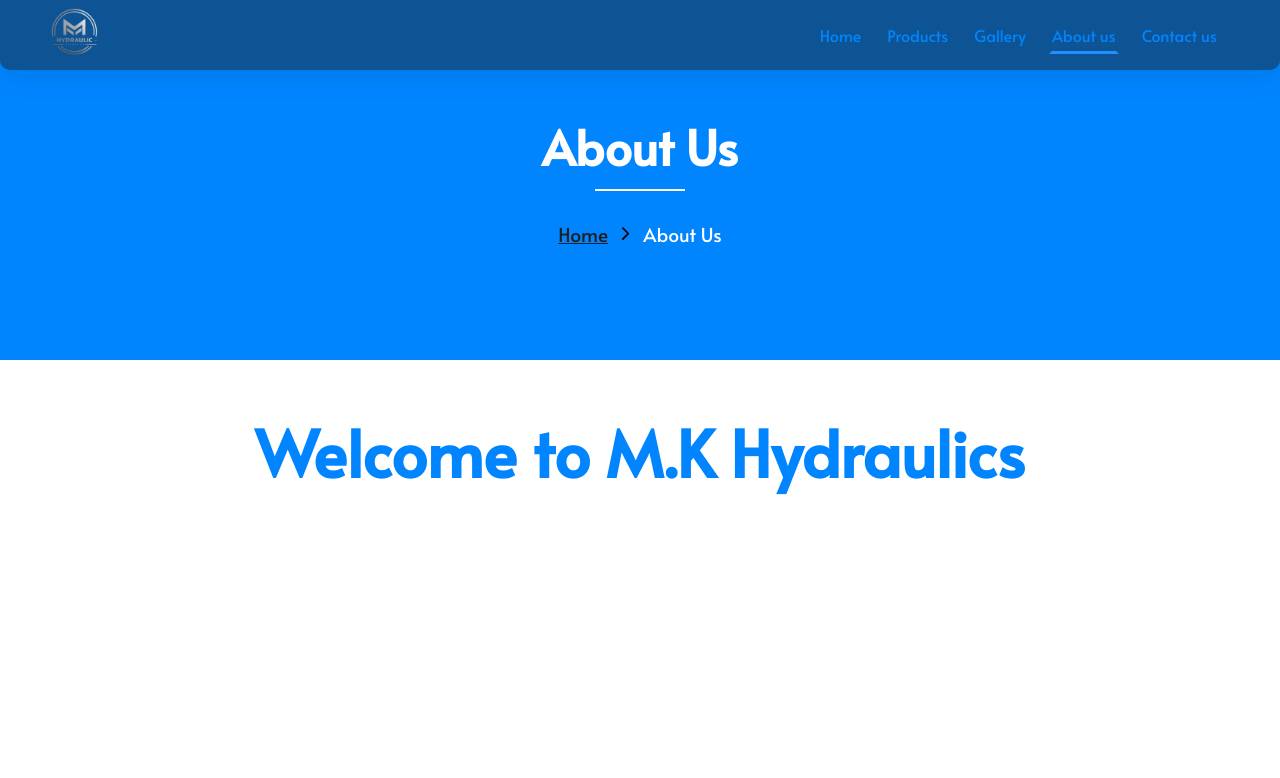
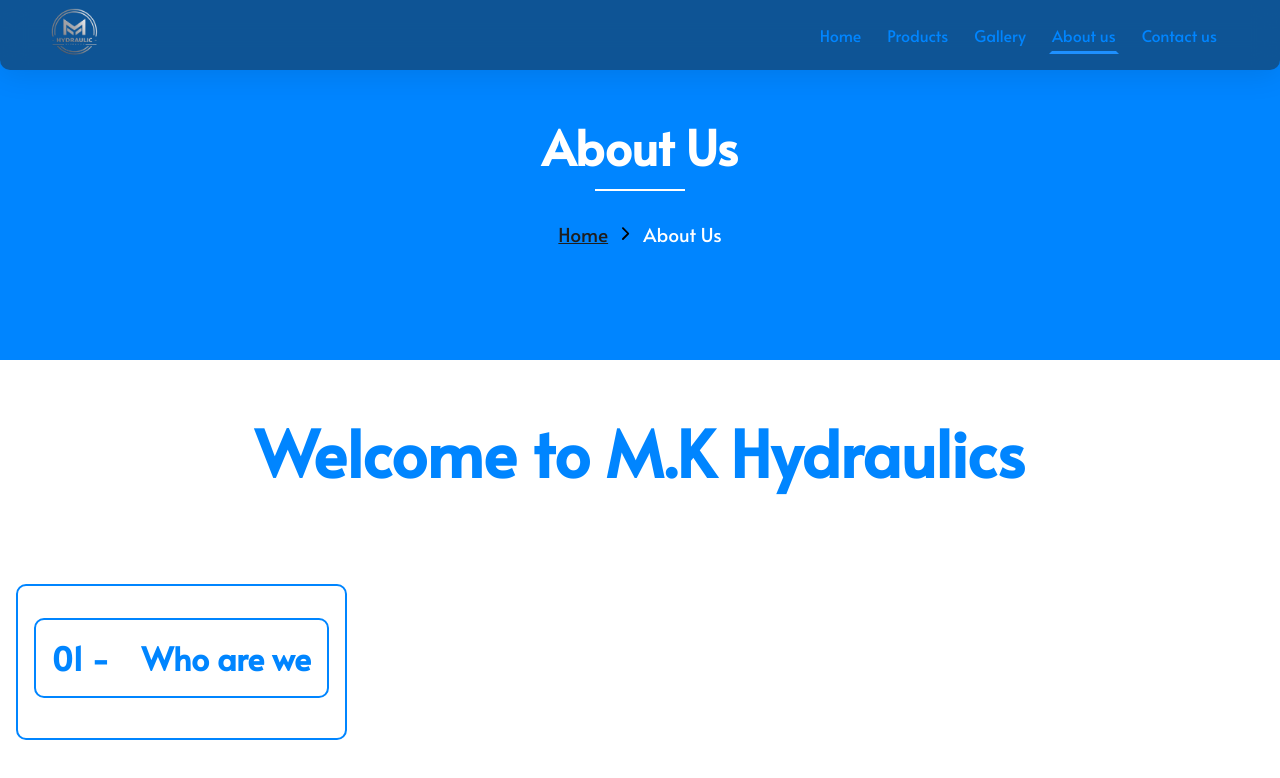
Before and after one commit to adityasharma0131/M.K-Hydraulics, a React (Vite) app in the folder client/: page /about-us in a window 1280 px wide. Shown: the top 778 px of the page. Built offline with nearby package versions, Linux system fonts and the light colour scheme.

Commit message:
about page bgbox

```diff
--- a/client/src/index.css
+++ b/client/src/index.css
@@ -582,6 +582,38 @@
   padding: 10px;
 }
 
+.about-page {
+  display: flex;
+}
+
+.about-sec {
+  margin: 2rem 1rem 2.5rem 1rem;
+  border-radius: 10px;
+
+
+  color: #0085ff;
+  border: 2px solid #0085ff;
+}
+.about-bgbox {
+  position: relative;
+  padding: 1rem;
+  margin: 2rem 1rem 2.5rem 1rem;
+  border-radius: 10px;
+  text-align: center;
+  display: flex;
+  flex-direction: column;
+  align-items: center;
+  justify-content: center;
+
+  color: #0085ff;
+  border: 2px solid #0085ff;
+}
+
+.about-bgbox h1 {
+  display: flex;
+  gap: 2rem;
+}
+
 /* Media Queries */
 @media (max-width: 1200px) {
   .hero-logo {
--- a/client/src/pages/Aboutus.jsx
+++ b/client/src/pages/Aboutus.jsx
@@ -8,6 +8,16 @@
         <div className="aboutbgbox">
           <h1 className="heading1">Welcome to M.K Hydraulics</h1>
         </div>
+        <div className="about-page">
+          <div className="about-sec">
+            <div className="about-bgbox">
+              <h1>
+                <span>01 -</span>
+                 Who are we
+              </h1>
+            </div>
+          </div>
+        </div>
       </div>
     </>
   );
```
